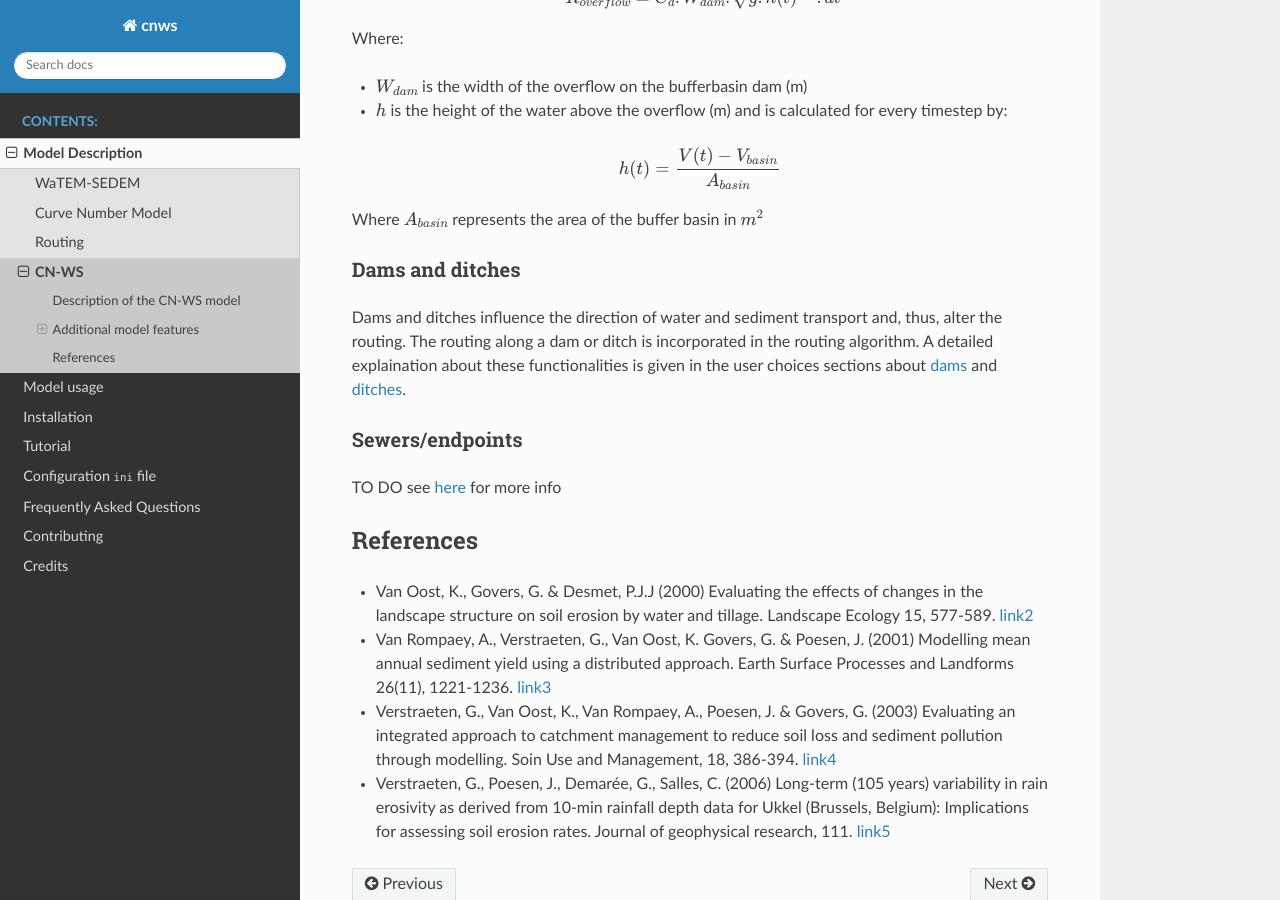
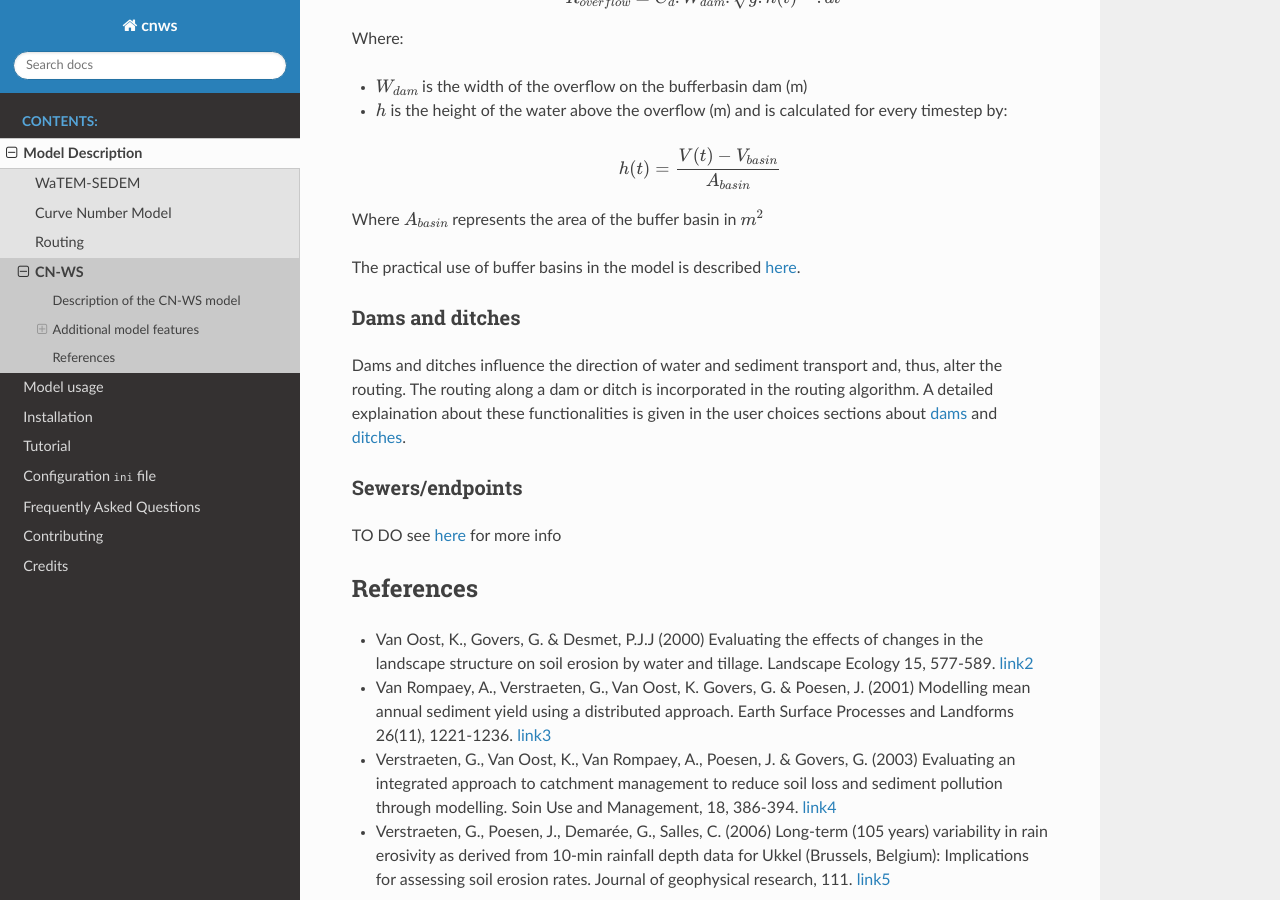
Before and after one commit to watem-sedem/watem-sedem, a Sphinx documentation site: the page built from docs/cn-ws.rst, in a window 1280 px wide and 900 px high, scrolled down 2382 px. Built offline with Sphinx 7.4.7 and the Read the Docs theme 2.0.0, drawn with Linux system fonts in a browser that asks for light colours.

Commit message:
Add link to include_buffers choice

```diff
--- a/docs/cn-ws.rst
+++ b/docs/cn-ws.rst
@@ -127,6 +127,9 @@ Where:
 
 Where :math:`A_{basin}` represents the area of the buffer basin in :math:`m^{2}`
 
+The practical use of buffer basins in the model is described
+:ref:`here <includebuffers>`.
+
 Dams and ditches
 ****************
 
```
